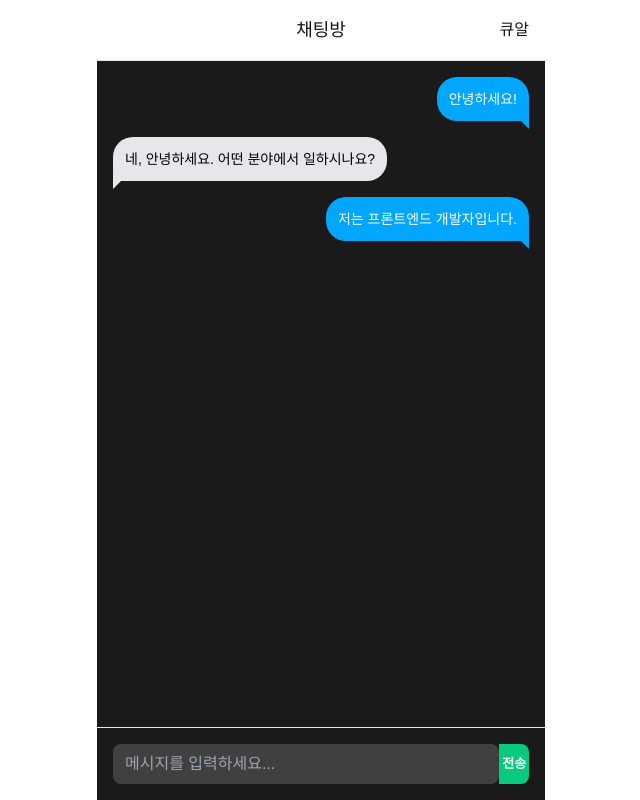
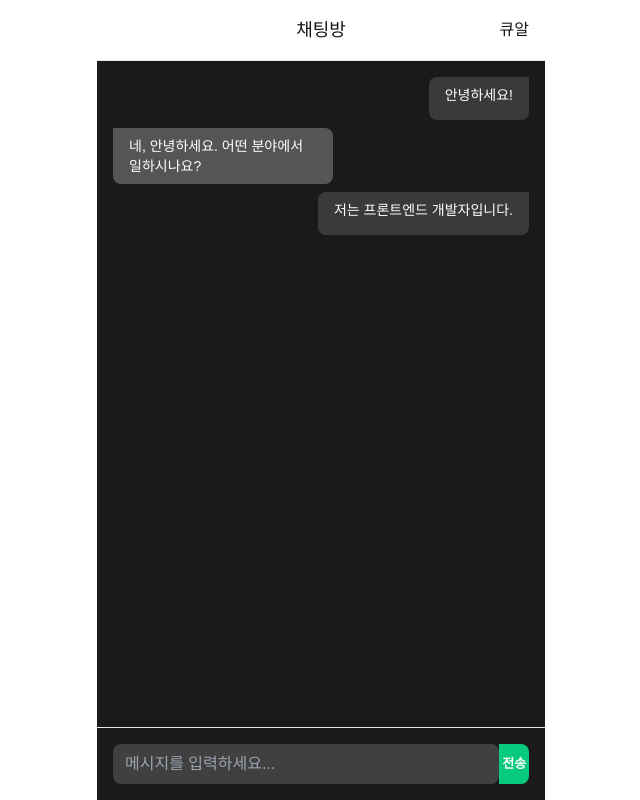
Before and after one commit to goorm-CHACHA/FE, a Next.js app: page /chat in a window 1280 px wide. Shown: the whole page, without its empty margins (319-959 px from the left). Built offline with nearby package versions, Linux system fonts and the light colour scheme.

Commit message:
feat: 채팅 버블 UI 변경

```diff
--- a/src/components/chat/chat-bubble.tsx
+++ b/src/components/chat/chat-bubble.tsx
@@ -1,19 +1,22 @@
 import { cva, type VariantProps } from 'class-variance-authority';
 import { cn } from '~/utils/cn';
+import DefaultProfile from '~/components/common/default-profile';
 
 const chatBubbleVariants = cva(
-  'rounded-2xl p-3 max-w-[70%] w-fit break-words whitespace-normal relative',
+  'break-words whitespace-normal relative max-w-[220px] w-fit min-h-[43px]',
   {
     variants: {
       variant: {
-        sender: 'bg-blue-500 text-white ml-auto rounded-br-md',
-        receiver: 'bg-gray-200 text-black mr-auto rounded-bl-md',
-        system: 'bg-yellow-100 text-black mx-auto italic',
+        sender:
+          'bg-[#3A3A3A] ml-auto rounded-tl-[8px] rounded-br-[8px] rounded-bl-[8px] px-4 py-2.5 text-white',
+        receiver:
+          'bg-[#555555] mr-auto rounded-tr-[8px] rounded-br-[8px] rounded-bl-[8px] px-4 py-2.5 text-white',
+        system: 'bg-yellow-100 text-black mx-auto italic rounded-lg',
       },
       size: {
-        default: 'text-sm',
-        small: 'text-xs p-2',
-        large: 'text-base p-4',
+        default: 'text-sm px-4 py-2 gap-1',
+        small: 'text-xs px-3 py-1',
+        large: 'text-base px-5 py-3',
       },
     },
     defaultVariants: {
@@ -27,6 +30,8 @@ interface ChatBubbleProps
   extends React.HTMLAttributes<HTMLDivElement>,
     VariantProps<typeof chatBubbleVariants> {
   message: string;
+  showProfile?: boolean;
+  imgSrc?: string;
 }
 
 const ChatBubble = ({
@@ -34,36 +39,26 @@ const ChatBubble = ({
   size,
   className,
   message,
+  showProfile = false,
+  imgSrc,
   ...props
 }: ChatBubbleProps) => {
   return (
     <div
       className={cn(
-        'mb-4',
-        'relative',
-        variant === 'sender' ? 'flex justify-end' : 'flex justify-start',
+        'mb-2 flex gap-2 items-start', // 상단 정렬
+        variant === 'sender' ? 'justify-end' : 'justify-start',
       )}
     >
+      {variant === 'receiver' && showProfile && imgSrc && (
+        <DefaultProfile size="xs" imgSrc={imgSrc} />
+      )}
       <div
         className={cn(chatBubbleVariants({ variant, size }), className)}
         {...props}
       >
         {message}
       </div>
-      {variant === 'sender' && (
-        <div
-          className="absolute bottom-0 right-0 w-0 h-0 translate-y-2
-    border-t-[15px] border-t-blue-500
-    border-l-[15px] border-l-transparent"
-        ></div>
-      )}
-      {variant === 'receiver' && (
-        <div
-          className="absolute bottom-0 left-0 w-0 h-0 translate-y-2
-    border-t-[15px] border-t-gray-200
-    border-r-[15px] border-r-transparent"
-        ></div>
-      )}
     </div>
   );
 };
```
